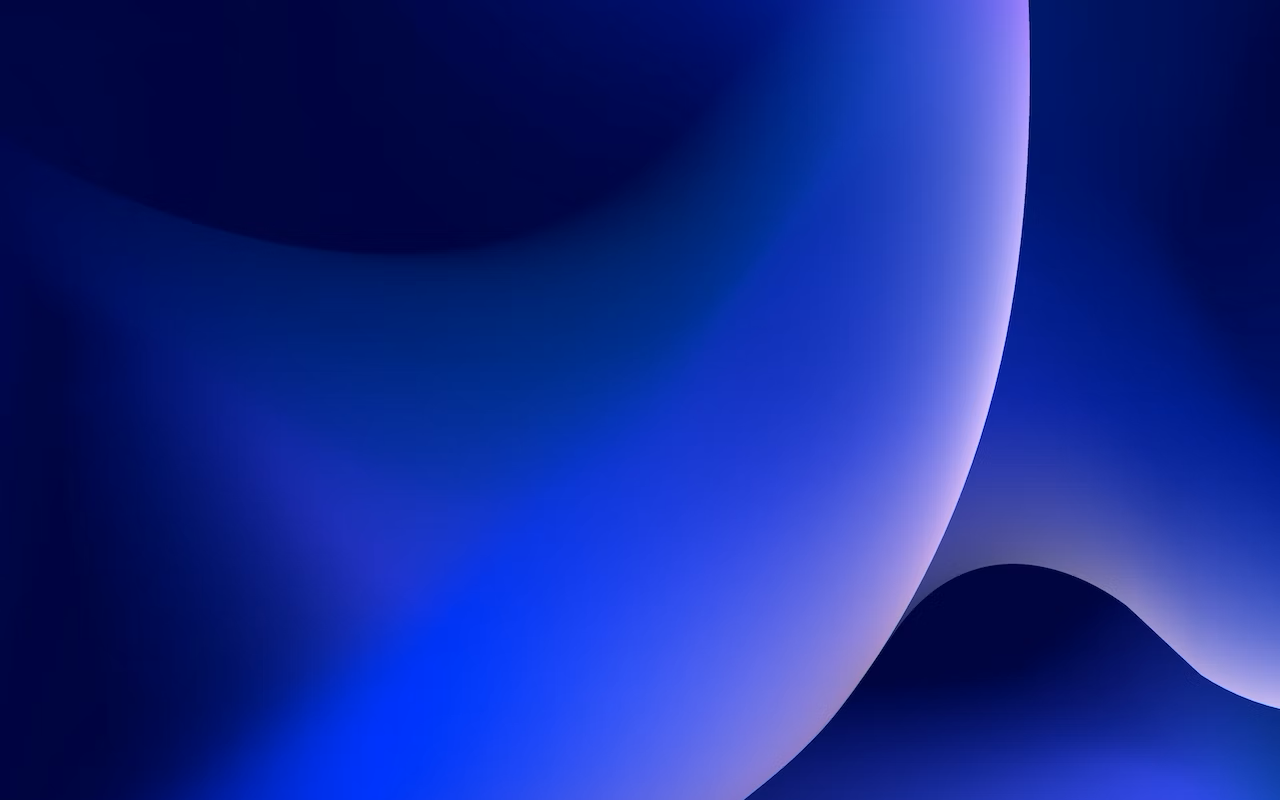
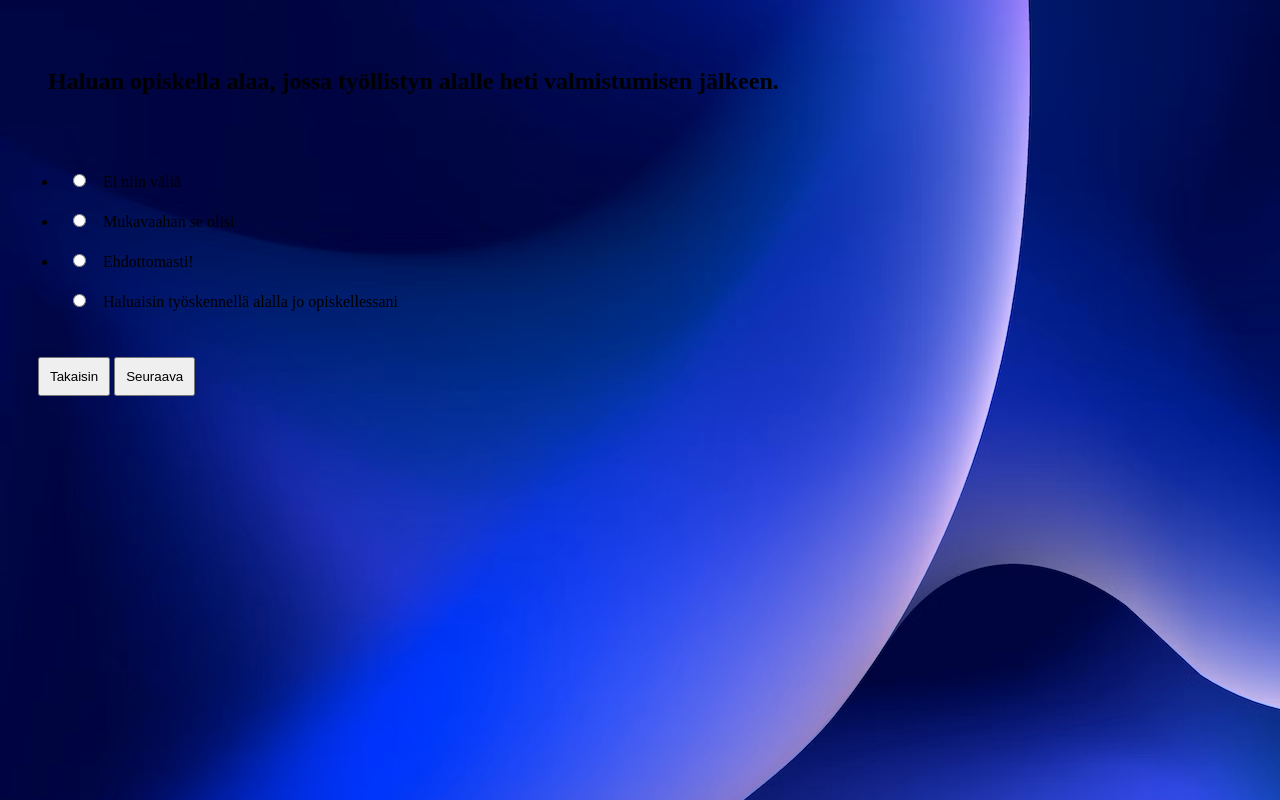
Before and after one commit to htammia/soveltuvuustesti, a plain HTML site: page questionaire.html in a window 1280 px wide. Drawn offline with Linux system fonts and the light colour scheme.

Commit message:
alustava kysymysrunko

```diff
--- a/questionaire.html
+++ b/questionaire.html
@@ -6,6 +6,132 @@
     <link rel="stylesheet" href="style.css">
   </head>
   <body>
+    <div class="question-container" id="questions">
+      <h2 id="question">Question here</h2>
+      <div class="options">
+        <ul>
+          <li>
+            <input type="radio" name="option" id="a" class="option">
+            <label for="a" id="a_text">Option a</label>
+          </li>
+          <li>
+            <input type="radio" name="option" id="b" class="option">
+            <label for="b" id="b_text">Option b</label>
+          </li>
+          <li>
+            <input type="radio" name="option" id="c" class="option">
+            <label for="c" id="c_text">Option c</label>
+          </li>
+          <li id="option_d">
+            <input type="radio" name="option" id="d" class="option">
+            <label for="d" id="d_text">Option d</label>
+          </li>
+        </ul>
+      </div>
+      <button id="back">Takaisin</button>
+      <button id="next">Seuraava</button>
+    </div>
 
+
+    <script>
+      const questionData = [
+        {
+          question: "Haluan opiskella alaa, jossa työllistyn alalle heti valmistumisen jälkeen.",
+          a: "Ei niin väliä",
+          b: "Mukavaahan se olisi",
+          c: "Ehdottomasti!",
+          d: "Haluaisin työskennellä alalla jo opiskellessani"
+        },
+        {
+          question: "Kuinka tärkeä palkka on sinulle?",
+          a: "Palkkaa tärkeämpää on työn mielekkyys",
+          b: "Tasaiset tulot, jolla voi elää ja niistä jää myös säästöön",
+          c: "Miljonäärinä olisi mukava elellä",
+          d: "none"
+        }
+      ];
+
+      /* linking the HTML elements to variables */
+      const questionnaire = document.getElementById("questions");
+      const optionElements = document.querySelectorAll(".option");
+      const questionElement = document.getElementById("question")
+
+      /* the option texts */
+      const a_text = document.getElementById("a_text");
+      const b_text = document.getElementById("b_text");
+      const c_text = document.getElementById("c_text");
+      const d_text = document.getElementById("d_text");
+
+      /* the buttons */
+      const backButton = document.getElementById("back");
+      const nextButton = document.getElementById("next");
+
+      //the index of the current question visible
+      currentQuestion = 0;
+      userChoices = [];
+
+      loadQuestion();
+
+      function loadQuestion() {
+        unSelectAll();
+        const data = questionData[currentQuestion];
+        questionElement.innerHTML = data.question;
+        a_text.innerHTML = data.a;
+        b_text.innerHTML = data.b;
+        c_text.innerHTML = data.c;
+        if (data.d != "none") {
+          d_text.innerHTML = data.d;
+          document.getElementById("option_d").style.display = "inherit";
+        } else {
+          document.getElementById("option_d").style.display = "none";
+        }
+      }
+
+      function getSelected() {
+        let answer;
+        optionElements.forEach(function (optionElem){
+          if (optionElem.checked) {
+            answer = optionElem.id;
+          }
+        });
+        console.log(answer);
+        return answer
+      }
+
+      function unSelectAll() {
+        optionElements.forEach(function (optionElem){
+          optionElem.checked = false
+        });
+      }
+
+      function switchToSubmit() {
+        //tee joskus :I)))))))
+        //essentially muuta next button submitiksi
+        //laske (vielä olemattomat) pisteet yms
+      }
+
+      nextButton.addEventListener("click", () => {
+        const answer = getSelected()
+        //check if an option was chosen
+        if (answer) {
+          userChoices[currentQuestion] = answer;
+          console.log(userChoices);
+          //increment to next question
+          currentQuestion++;
+          //check if more questions remain
+          if (currentQuestion < questionData.length) {
+            loadQuestion();
+          } else if (currentQuestion == questionData.length-1 ) {
+            //is where we'd switch to "submit"
+          }
+        }
+      })
+
+      backButton.addEventListener("click", () => {
+        currentQuestion--;
+        loadQuestion();
+      })
+
+    </script>
   </body>
 </html>
```
Lines whose indentation alone changed are shown as unchanged.
